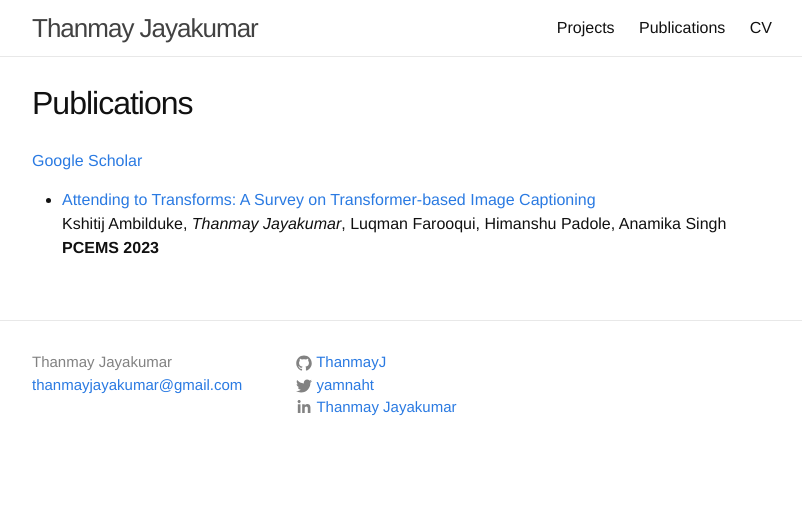
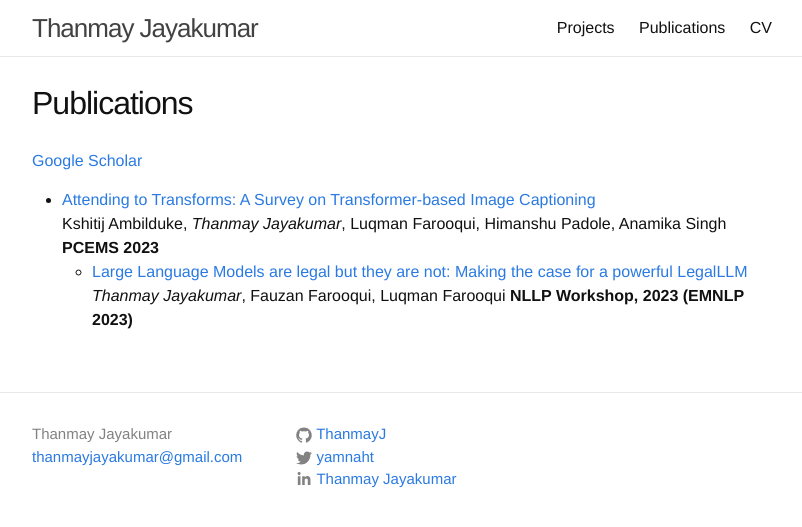
Before and after one commit to ThanmayJ/ThanmayJ.github.io, a Jekyll site: the page built from _pages/publications.md, in a window 1280 px wide. Shown: the top 527 px of the page, without its empty margins (238-1040 px from the left). Built offline with Jekyll 4.4.1, drawn with Linux system fonts in a browser that asks for light colours.

Commit message:
Update publications.md

```diff
--- a/_pages/publications.md
+++ b/_pages/publications.md
@@ -10,3 +10,6 @@ order: 1
 * [Attending to Transforms: A Survey on Transformer-based Image Captioning](https://ieeexplore.ieee.org/abstract/document/10136098)
 Kshitij Ambilduke, <i>Thanmay Jayakumar</i>, Luqman Farooqui, Himanshu Padole, Anamika Singh
 **PCEMS 2023**
+  * [Large Language Models are legal but they are not: Making the case for a powerful LegalLLM](https://nllpw.org/workshop/)
+<i>Thanmay Jayakumar</i>, Fauzan Farooqui, Luqman Farooqui
+**NLLP Workshop, 2023 (EMNLP 2023)**
```
